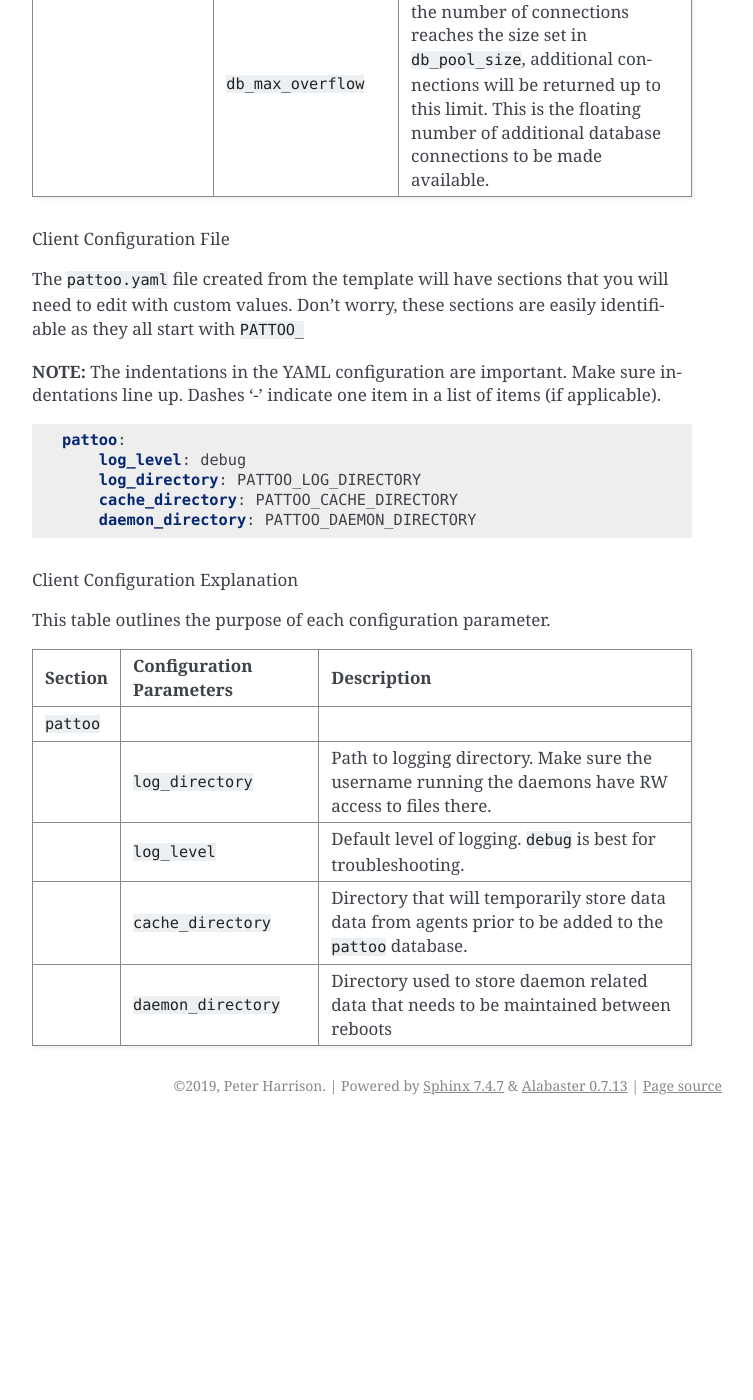
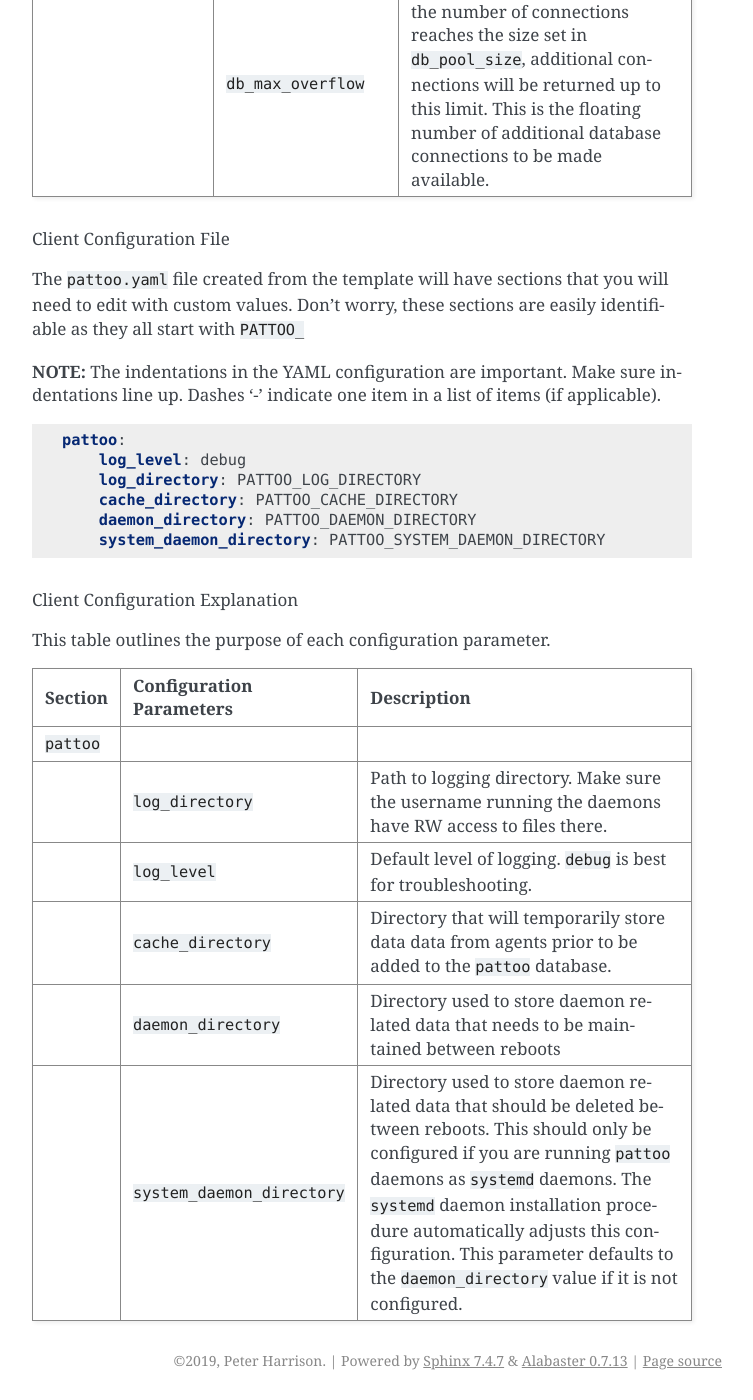
Before and after one commit to PalisadoesFoundation/pattoo, a Sphinx documentation site: the page built from docs/configuration.rst, in a window 1280 px wide and 1400 px high, scrolled down 4424 px. Shown: the whole window, without its empty margins (388-1141 px from the left). Built offline with Sphinx 7.4.7, drawn with Linux system fonts in a browser that asks for light colours; pages that are not in the unit, such as notebooks, are missing from menus; before the commit the page ends 5549 px from its top, so only the background shows below that.

Commit message:
Updated configuration documentation to include the new 'system_daemon_directory' parameter

```diff
--- a/docs/configuration.rst
+++ b/docs/configuration.rst
@@ -196,6 +196,7 @@ The ``pattoo.yaml`` file created from the template will have sections that you w
        log_directory: PATTOO_LOG_DIRECTORY
        cache_directory: PATTOO_CACHE_DIRECTORY
        daemon_directory: PATTOO_DAEMON_DIRECTORY
+       system_daemon_directory: PATTOO_SYSTEM_DAEMON_DIRECTORY
 
 
 Client Configuration Explanation
@@ -224,3 +225,6 @@ This table outlines the purpose of each configuration parameter.
    * -
      - ``daemon_directory``
      - Directory used to store daemon related data that needs to be maintained between reboots
+   * -
+     - ``system_daemon_directory``
+     - Directory used to store daemon related data that should be deleted between reboots. This should only be configured if you are running ``pattoo`` daemons as ``systemd`` daemons. The ``systemd`` daemon installation procedure automatically adjusts this configuration. This parameter defaults to the ``daemon_directory`` value if it is not configured.
```
